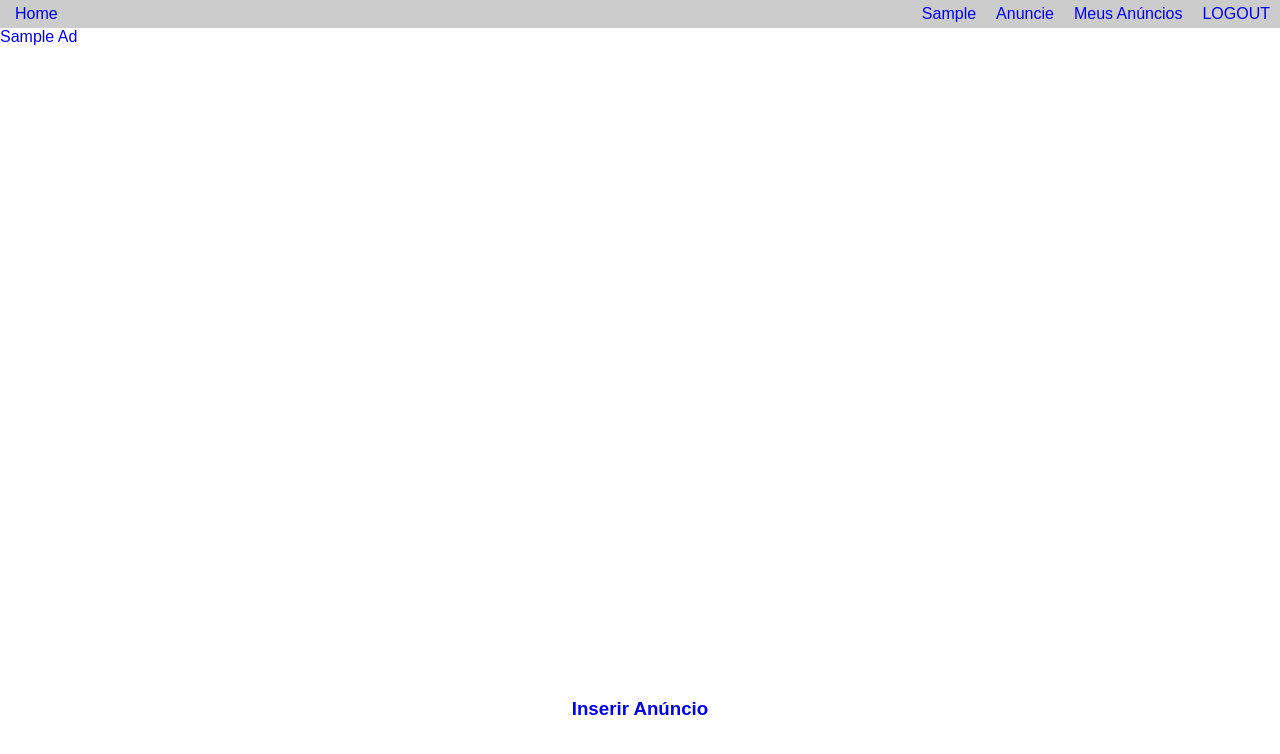
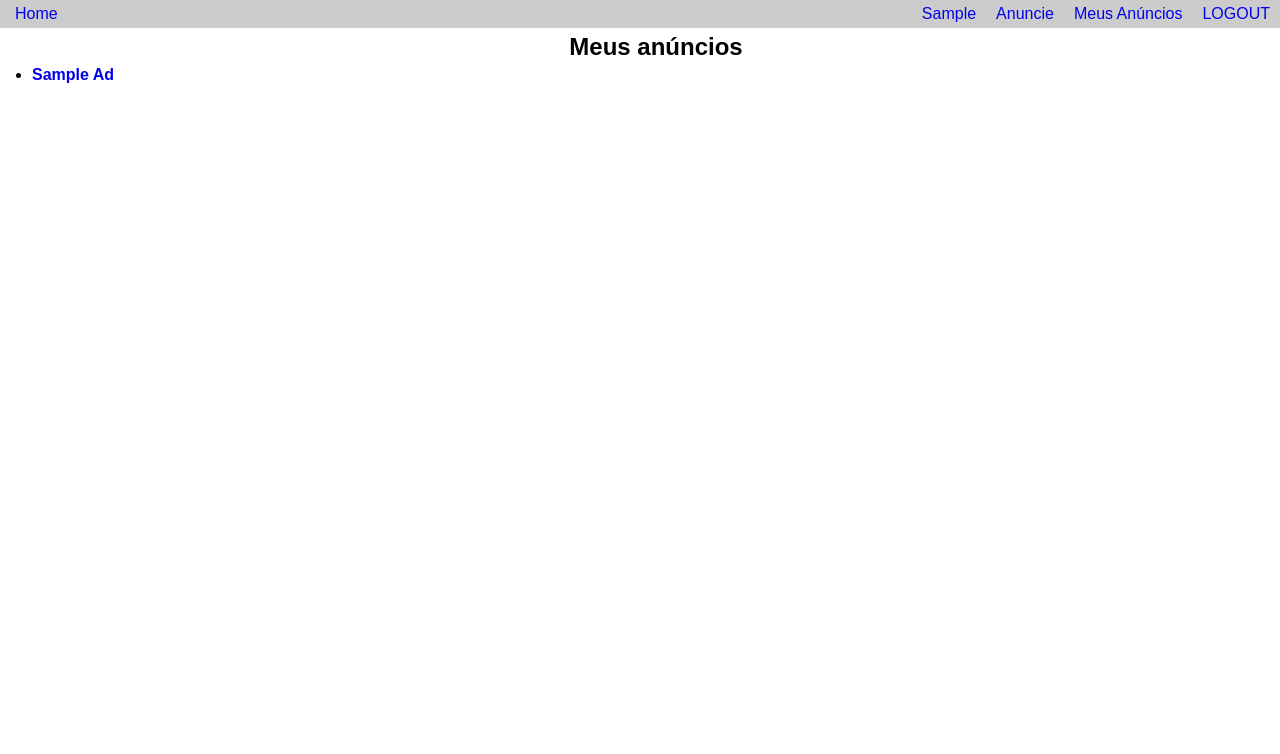
Before and after one commit to yagomalves/marketplace, a PHP site: page /projetos/myAds.php in a window 1280 px wide. Shown: the top 754 px of the page. Run offline with PHP 8.4, Linux system fonts and the light colour scheme; the visitor is signed in with stand-in values (Sample User, id 1); tables that the repository leaves empty or names only in its code hold one stand-in row (values such as "Sample post").

Commit message:
Alterações na UI

```diff
--- a/assets/css/ads.css
+++ b/assets/css/ads.css
@@ -2,11 +2,11 @@
     margin-left: 2rem;
 }
 
-.myAds h2{
+.title h2{
     margin: 5px 0 5px 0;
 }
 
-.adTitle{
+.title{
     display: flex;
     justify-content: center;
     align-items: center;
--- a/header.php
+++ b/header.php
@@ -11,6 +11,7 @@ session_start();
     <link rel="stylesheet" href="./assets/css/global.css">
     <link rel="stylesheet" href="./assets/css/ads.css">
 </head>
+
 <body>
     <nav class="mainHeader">
         <div>
--- a/myAds.php
+++ b/myAds.php
@@ -11,10 +11,20 @@
 $adsInfo = new MyAdsInfoView();
 ?>
 
-<p><a href="adSolo.php">
-    <?= $adsInfo->FetchAllAdsTitle($_SESSION["userid"]); ?>
-</a></p>
+<body>
+    <main>
+        <div class="myAds">
+            <div class="title">
+                <h2>Meus anúncios</h2>
+            </div>
+            <ul>
+                <li>
+                    <a href="adSolo.php">
+                        <h4><?= $adsInfo->FetchAllAdsTitle($_SESSION["userid"]); ?></h4>
+                    </a>
+                </li>
+            </ul>
+        </div>
+    </main>
 
-<?php
-    include_once "adFooter.php";
-?>
+</body>
```
Lines whose indentation alone changed are shown as unchanged.
